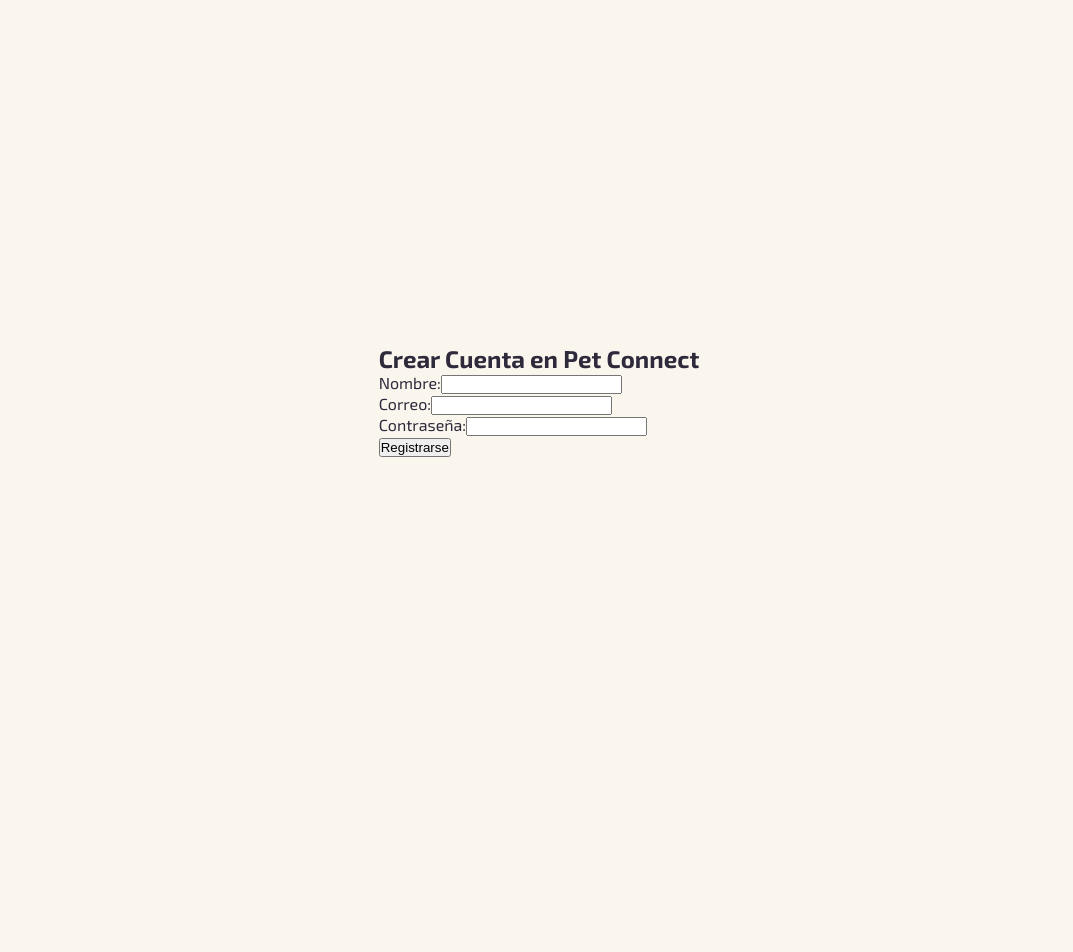
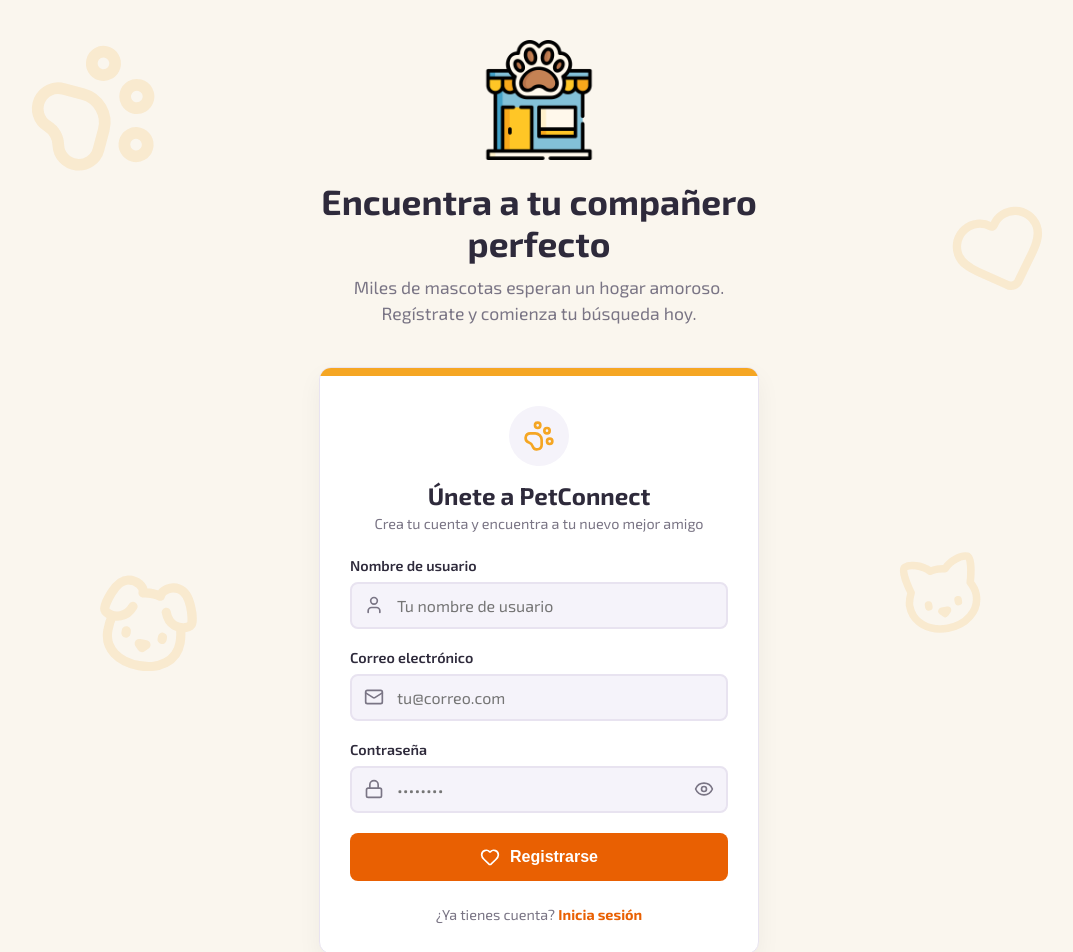
Before and after one commit to ids-fciencias-7009-2026-2/GitPurr-pet-connect-frontend, a React (Vite) app: page /register in a window 1280 px wide. Shown: the top 952 px of the page, without its empty margins (101-1174 px from the left). Before the commit the page ends 800 px from the top, so only its background shows below. Built offline with nearby package versions, Linux system fonts and the light colour scheme.

Commit message:
feat: agrega diseño y estilos personalizados a la página de Registro

```diff
--- a/package.json
+++ b/package.json
@@ -11,6 +11,7 @@
   },
   "dependencies": {
     "axios": "^1.15.0",
+    "lucide-react": "^1.8.0",
     "react": "^19.2.4",
     "react-dom": "^19.2.4",
     "react-router-dom": "^7.14.0"
--- a/src/estilos/paginas/Register.css
+++ b/src/estilos/paginas/Register.css
@@ -0,0 +1,214 @@
+/* src/estilos/Register.css */
+
+/* Contenedor principal */
+.register-container {
+    width: 100%;
+    max-width: 480px;
+    margin: 0 auto;
+    padding: 40px 20px;
+    text-align: center;
+    position: relative;
+    z-index: 10;
+}
+
+/* Encabezado y logo */
+.register-logo {
+    width: 120px;
+    height: auto;
+    margin: 0 auto 20px auto;
+    display: block;
+}
+
+.register-title {
+    font-size: 2.2rem;
+    margin-bottom: 10px;
+    color: var(--color-text);
+    font-weight: bold;
+}
+
+.register-subtitle {
+    color: var(--color-text-muted);
+    margin-bottom: 40px;
+    font-size: 1.1rem;
+    line-height: 1.5;
+}
+
+/* Tarjeta del formulario */
+.register-card {
+    background: var(--color-card);
+    border-radius: 12px;
+    box-shadow: 0 10px 25px rgba(0,0,0,0.05);
+    border: 1px solid var(--color-border);
+    overflow: hidden;
+}
+
+.register-card-bar {
+    background-color: var(--color-primary);
+    height: 8px;
+    width: 100%;
+}
+
+.register-card-body {
+    padding: 30px;
+}
+
+.register-icon-container {
+    background-color: var(--color-input);
+    width: 60px;
+    height: 60px;
+    border-radius: 50%;
+    display: flex;
+    justify-content: center;
+    align-items: center;
+    margin: 0 auto 15px auto;
+    color: var(--color-primary);
+}
+
+.card-title {
+    font-size: 1.5rem;
+    color: var(--color-text);
+    margin-bottom: 5px;
+}
+
+.card-subtitle {
+    font-size: 0.9rem;
+    color: var(--color-text-muted);
+    margin-bottom: 25px;
+}
+
+/* Inputs del formulario */
+.form-group {
+    margin-bottom: 20px;
+    text-align: left;
+}
+
+.form-group label {
+    display: block;
+    margin-bottom: 8px;
+    font-weight: 600;
+    font-size: 0.9rem;
+    color: var(--color-text);
+}
+
+.input-wrapper {
+    position: relative;
+    display: flex;
+    align-items: center;
+}
+
+.input-icon {
+    position: absolute;
+    left: 14px;
+    color: var(--color-text-muted);
+    width: 20px;
+    height: 20px;
+}
+
+.password-toggle {
+    position: absolute;
+    right: 14px;
+    background: none;
+    border: none;
+    cursor: pointer;
+    color: var(--color-text-muted);
+    display: flex;
+    align-items: center;
+    justify-content: center;
+}
+
+.form-input {
+    width: 100%;
+    padding: 12px 12px 12px 45px;
+    border: 2px solid var(--color-border);
+    border-radius: 8px;
+    background-color: var(--color-input);
+    font-family: inherit;
+    font-size: 1rem;
+    color: var(--color-text);
+    transition: all 0.3s ease;
+}
+
+.form-input:focus {
+    outline: none;
+    border-color: var(--color-primary);
+    background-color: #ffffff;
+}
+
+/* Botón y links */
+.btn-submit {
+    width: 100%;
+    padding: 14px;
+    background-color: var(--color-title);
+    color: white;
+    border: none;
+    border-radius: 8px;
+    font-size: 1rem;
+    font-weight: bold;
+    cursor: pointer;
+    display: flex;
+    justify-content: center;
+    align-items: center;
+    gap: 10px;
+    margin-top: 10px;
+    transition: opacity 0.3s;
+}
+
+.btn-submit:hover {
+    opacity: 0.9;
+}
+
+.btn-submit:disabled {
+    opacity: 0.7;
+    cursor: not-allowed;
+}
+
+.login-link {
+    margin-top: 25px;
+    font-size: 0.9rem;
+    color: var(--color-text-muted);
+}
+
+.login-link a {
+    color: var(--color-title);
+    text-decoration: none;
+    font-weight: bold;
+}
+
+.login-link a:hover {
+    text-decoration: underline;
+}
+
+/* Mensajes de alerta */
+.mensaje-alerta {
+    padding: 12px;
+    border-radius: 8px;
+    font-size: 0.9rem;
+    font-weight: 600;
+    margin-bottom: 15px;
+}
+
+.mensaje-exito { background-color: #d1fae5; color: #047857; }
+.mensaje-error { background-color: #fee2e2; color: #b91c1c; }
+
+/* Fondo decorativo de huellitas */
+.decoraciones-fondo {
+    position: fixed;
+    top: 0;
+    left: 0;
+    width: 100vw;
+    height: 100vh;
+    z-index: 0;
+    overflow: hidden;
+    pointer-events: none;
+}
+
+.icono-fondo {
+    position: absolute;
+    opacity: 0.15;
+    color: var(--color-primary);
+}
+
+.paw-1 { top: 5%; left: 10%; transform: rotate(15deg); width: 140px; height: 140px; }
+.heart-1 { top: 25%; right: 10%; transform: rotate(-20deg); width: 100px; height: 100px; }
+.dog-1 { bottom: 15%; left: 15%; transform: rotate(10deg); width: 110px; height: 110px; }
+.cat-1 { bottom: 20%; right: 15%; transform: rotate(-10deg); width: 90px; height: 90px; }
--- a/src/paginas/Register.jsx
+++ b/src/paginas/Register.jsx
@@ -1,24 +1,28 @@
 import { useState } from 'react';
 import axios from 'axios';
-import { useNavigate } from 'react-router-dom';
+import { useNavigate, Link } from 'react-router-dom';
+import { PawPrint, Heart, Dog, Cat, Eye, EyeOff, Mail, User, Lock } from "lucide-react";
+import '../estilos/paginas/Register.css';
 
 const Register = () => {
   const [nombre, setNombre] = useState('');
   const [correo, setCorreo] = useState('');
   const [password, setPassword] = useState('');
+  const [showPassword, setShowPassword] = useState(false);
+  const [isSubmitting, setIsSubmitting] = useState(false);
   const [mensaje, setMensaje] = useState('');
 
   const navigate = useNavigate();
 
   const handleSubmit = async (e) => {
     e.preventDefault();
+    setIsSubmitting(true);
     setMensaje('');
 
     try {
-      // Petición al backend en Kotlin con la ruta y variable correctas
       const response = await axios.post('http://localhost:8080/usuarios/register', {
         nombre: nombre,
-        email: correo, // Aquí mandamos el correo con la clave "email" que espera el backend
+        email: correo,
         password: password
       });
 
@@ -31,30 +35,134 @@
     } catch (error) {
       setMensaje('Error al registrar usuario. Verifica los datos.');
       console.error("Error en Axios:", error);
+      setIsSubmitting(false);
     }
   };
 
   return (
-    <div className="register-container">
-      <h2>Crear Cuenta en Pet Connect</h2>
-      <form onSubmit={handleSubmit}>
+    <>
+      {/* Fondo decorativo */}
+      <div className="decoraciones-fondo">
+        <PawPrint className="icono-fondo paw-1" />
+        <Heart className="icono-fondo heart-1" />
+        <Dog className="icono-fondo dog-1" />
+        <Cat className="icono-fondo cat-1" />
+      </div>
+
+      <main className="register-container">
+
+        {/* Header */}
         <div>
-          <label>Nombre:</label>
-          <input type="text" value={nombre} onChange={(e) => setNombre(e.target.value)} required />
+          <img
+            src="/recursos/imagenes/pet-shop.png"
+            alt="Logo Pet Connect"
+            className="register-logo"
+          />
+          <h1 className="register-title">Encuentra a tu compañero perfecto</h1>
+          <p className="register-subtitle">
+            Miles de mascotas esperan un hogar amoroso. Regístrate y comienza tu búsqueda hoy.
+          </p>
         </div>
-        <div>
-          <label>Correo:</label>
-          <input type="email" value={correo} onChange={(e) => setCorreo(e.target.value)} required />
+
+        {/* Formulario (Card) */}
+        <div className="register-card">
+          <div className="register-card-bar"></div>
+
+          <div className="register-card-body">
+            <div className="register-icon-container">
+              <PawPrint size={32} />
+            </div>
+            <h2 className="card-title">Únete a PetConnect</h2>
+            <p className="card-subtitle">Crea tu cuenta y encuentra a tu nuevo mejor amigo</p>
+
+            <form onSubmit={handleSubmit}>
+
+              {/* Input Nombre */}
+              <div className="form-group">
+                <label>Nombre de usuario</label>
+                <div className="input-wrapper">
+                  <User className="input-icon" />
+                  <input
+                    type="text"
+                    value={nombre}
+                    onChange={(e) => setNombre(e.target.value)}
+                    placeholder="Tu nombre de usuario"
+                    required
+                    className="form-input"
+                  />
+                </div>
+              </div>
+
+              {/* Input Correo */}
+              <div className="form-group">
+                <label>Correo electrónico</label>
+                <div className="input-wrapper">
+                  <Mail className="input-icon" />
+                  <input
+                    type="email"
+                    value={correo}
+                    onChange={(e) => setCorreo(e.target.value)}
+                    placeholder="tu@correo.com"
+                    required
+                    className="form-input"
+                  />
+                </div>
+              </div>
+
+              {/* Input Contraseña */}
+              <div className="form-group">
+                <label>Contraseña</label>
+                <div className="input-wrapper">
+                  <Lock className="input-icon" />
+                  <input
+                    type={showPassword ? "text" : "password"}
+                    value={password}
+                    onChange={(e) => setPassword(e.target.value)}
+                    placeholder="••••••••"
+                    required
+                    className="form-input"
+                  />
+                  <button
+                    type="button"
+                    onClick={() => setShowPassword(!showPassword)}
+                    className="password-toggle"
+                  >
+                    {showPassword ? <EyeOff size={20} /> : <Eye size={20} />}
+                  </button>
+                </div>
+              </div>
+
+              {/* Mensaje de éxito/error */}
+              {mensaje && (
+                <div className={`mensaje-alerta ${mensaje.includes('exitoso') ? 'mensaje-exito' : 'mensaje-error'}`}>
+                  {mensaje}
+                </div>
+              )}
+
+              {/* Botón Submit */}
+              <button type="submit" disabled={isSubmitting} className="btn-submit">
+                {isSubmitting ? (
+                  <>
+                    <PawPrint className="animate-spin" size={20} />
+                    Creando cuenta...
+                  </>
+                ) : (
+                  <>
+                    <Heart size={20} />
+                    Registrarse
+                  </>
+                )}
+              </button>
+
+              <div className="login-link">
+                ¿Ya tienes cuenta? <Link to="/login">Inicia sesión</Link>
+              </div>
+            </form>
+          </div>
         </div>
-        <div>
-          <label>Contraseña:</label>
-          <input type="password" value={password} onChange={(e) => setPassword(e.target.value)} required />
-        </div>
-        <button type="submit">Registrarse</button>
-      </form>
-      {mensaje && <p>{mensaje}</p>}
-    </div>
+      </main>
+    </>
   );
-}; // <--- ¡ESTA es la llave y punto y coma que te faltaba!
+};
 
 export default Register;
```
Also changed, not shown: 1 other file (tests, documents, lock files or other folders).
